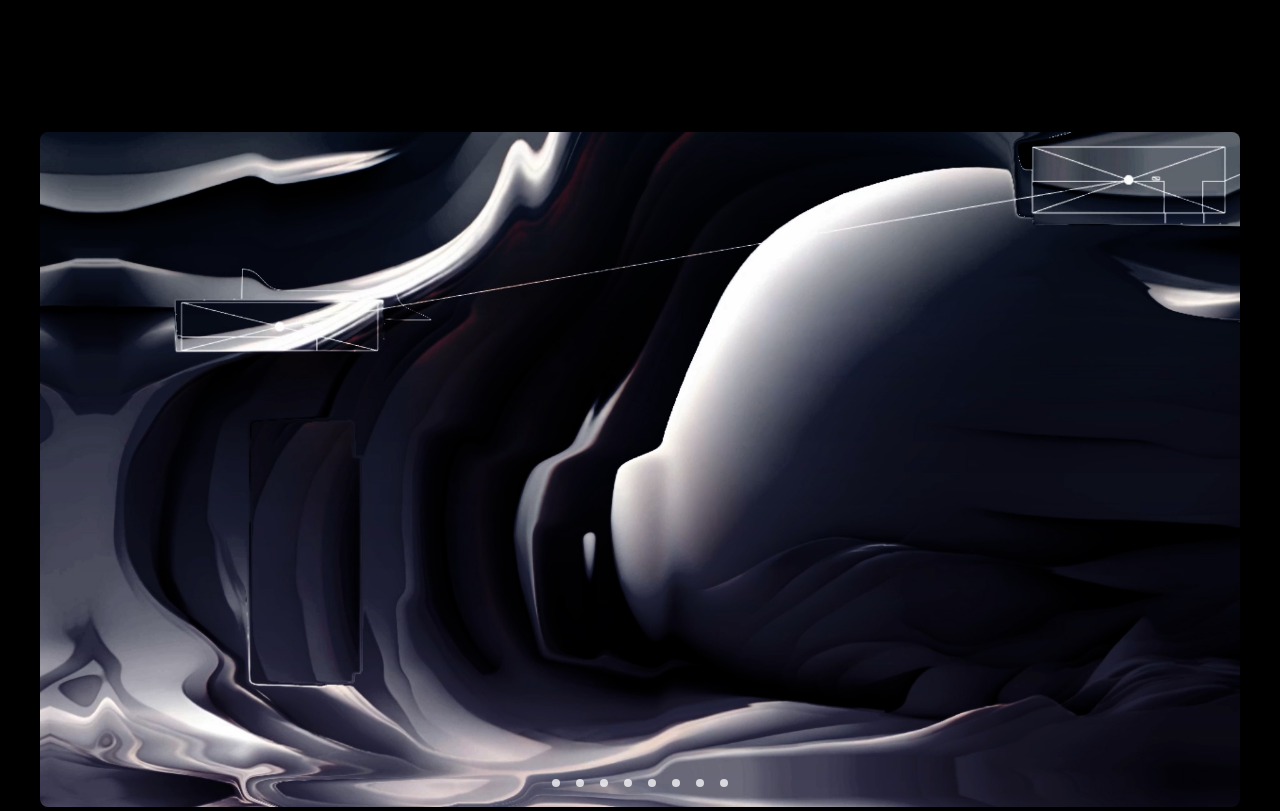
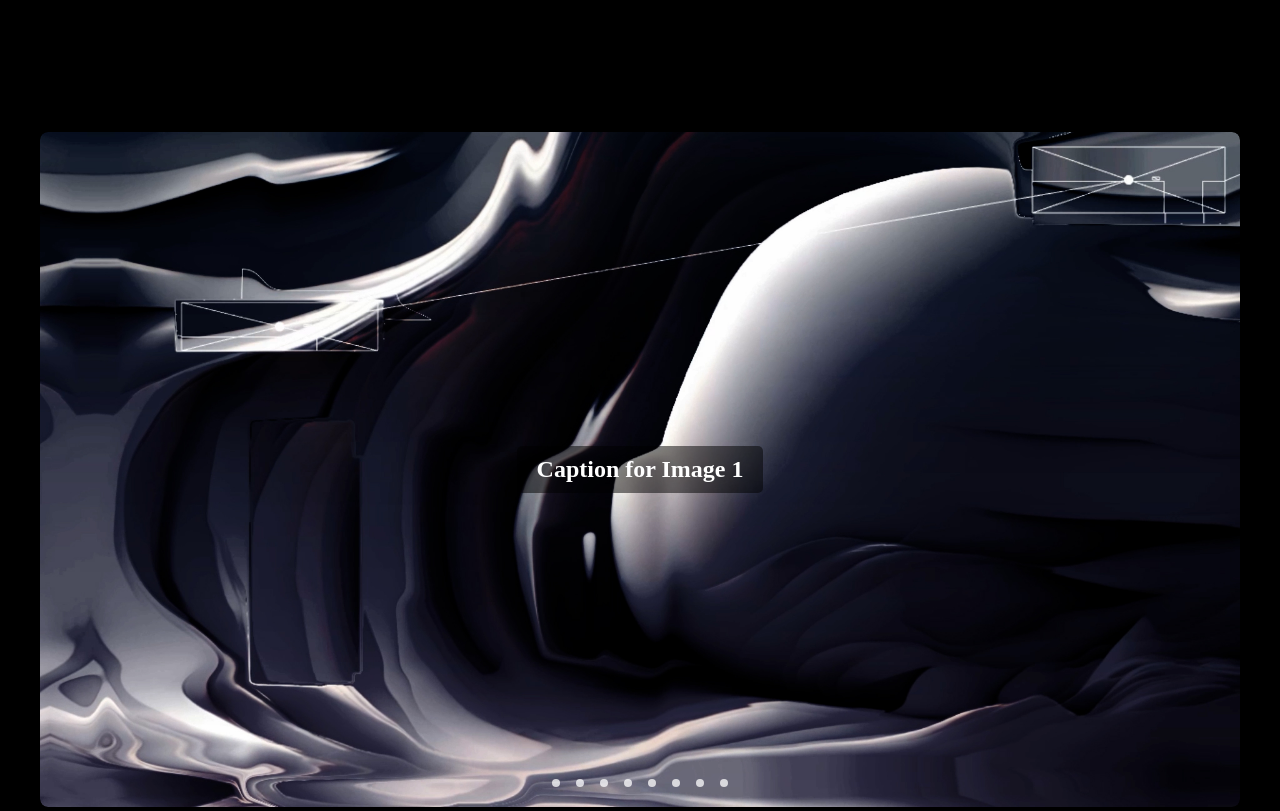
Before and after one commit to puuury/mahshid-khalaj, a plain HTML site: page index.html in a window 1280 px wide. Shown: the part 740-1551 px from the top of the page. Drawn offline with Linux system fonts and the light colour scheme; a web font is replaced by a local one.

Commit message:
set caption for image slider

```diff
--- a/index.html
+++ b/index.html
@@ -32,7 +32,7 @@
 
     </section>
 
-    <section class="container">
+    <!-- <section class="container">
         <div class="slider-wrapper">
             <div class="slider">
                 <img id="slide-1" src="image/01.jpeg">
@@ -56,7 +56,57 @@
 
             </div>
         </div>
+    </section> -->
+
+    <section class="container">
+        <div class="slider-wrapper">
+            <div class="slider">
+                <div class="slide">
+                    <img id="slide-1" src="image/01.jpeg">
+                    <h1>Caption for Image 1</h1>
+                </div>
+                <div class="slide">
+                    <img id="slide-2" src="image/02.jpeg">
+                    <h1>Caption for Image 2</h1>
+                </div>
+                <div class="slide">
+                    <img id="slide-3" src="image/03.jpeg">
+                    <h1>Caption for Image 3</h1>
+                </div>
+                <div class="slide">
+                    <img id="slide-4" src="image/04.jpeg">
+                    <h1>Caption for Image 4</h1>
+                </div>
+                <div class="slide">
+                    <img id="slide-5" src="image/05.jpeg">
+                    <h1>Caption for Image 5</h1>
+                </div>
+                <div class="slide">
+                    <img id="slide-6" src="image/06.jpeg">
+                    <h1>Caption for Image 6</h1>
+                </div>
+                <div class="slide">
+                    <img id="slide-7" src="image/07.jpeg">
+                    <h1>Caption for Image 7</h1>
+                </div>
+                <div class="slide">
+                    <img id="slide-8" src="image/08.jpeg">
+                    <h1>Caption for Image 8</h1>
+                </div>
+            </div>
+            <div class="slider-nav">
+                <a href="#slide-1"></a>
+                <a href="#slide-2"></a>
+                <a href="#slide-3"></a>
+                <a href="#slide-4"></a>
+                <a href="#slide-5"></a>
+                <a href="#slide-6"></a>
+                <a href="#slide-7"></a>
+                <a href="#slide-8"></a>
+            </div>
+        </div>
     </section>
+
     <section class="about-me">
         <div class="about-me-image">
             <img src="image/mahshid.jpeg">
--- a/style.css
+++ b/style.css
@@ -80,7 +80,7 @@ body {
     border-radius: 10px;
     opacity: 0.95;
 }
-.container {
+/* .container {
     padding: 2rem;
 }
 .slider-wrapper {
@@ -122,7 +122,9 @@ body {
 .slider-nav a:hover {
     opacity: 1;
     background-color: blue;
-}
+} */
+
+
 .about-me {
     display: flex;
     flex-direction: column;
@@ -141,3 +143,73 @@ body {
     color: #fff;
     text-align: center;
 }
+
+.container {
+    padding: 2rem;
+}
+
+.slider-wrapper {
+    position: relative;
+    max-width: 75rem;
+    margin: 0 auto;
+}
+
+.slider {
+    display: flex;
+    aspect-ratio: 16 / 9;
+    overflow-x: hidden;
+    scroll-snap-type: x mandatory;
+    scroll-behavior: smooth;
+    box-shadow: 0 1.5rem 3rem -0.75rem hsla(0, 0%, 0%, 0.25);
+    border-radius: 0.5rem;
+}
+
+.slide {
+    position: relative;
+    flex: 1 0 100%;
+    scroll-snap-align: start;
+    display: flex;
+    justify-content: center;
+    align-items: center;
+}
+
+.slider img {
+    width: 100%;
+    height: 100%;
+    object-fit: cover;
+    border-radius: 0.5rem;
+}
+
+.slide h1 {
+    position: absolute;
+    color: white;
+    background-color: rgba(0, 0, 0, 0.5);
+    padding: 10px 20px;
+    border-radius: 5px;
+    margin: 0;
+    text-align: center;
+}
+
+.slider-nav {
+    display: flex;
+    column-gap: 1rem;
+    position: absolute;
+    bottom: 1.25rem;
+    left: 50%;
+    transform: translateX(-50%);
+    z-index: 1;
+}
+
+.slider-nav a {
+    width: 0.5rem;
+    height: 0.5rem;
+    border-radius: 50%;
+    background-color: #fff;
+    opacity: 0.75;
+    transition: opacity ease 250ms;
+}
+
+.slider-nav a:hover {
+    opacity: 1;
+    background-color: blue;
+}
```
